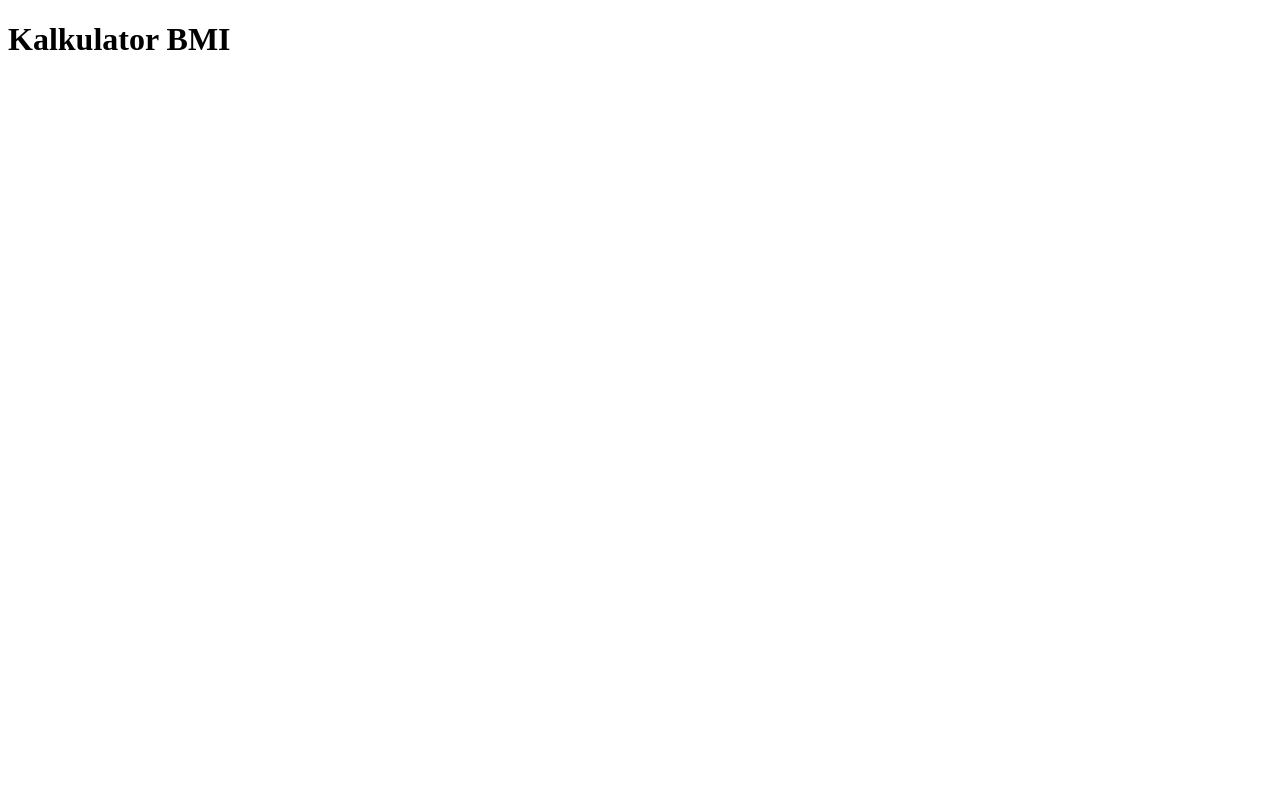
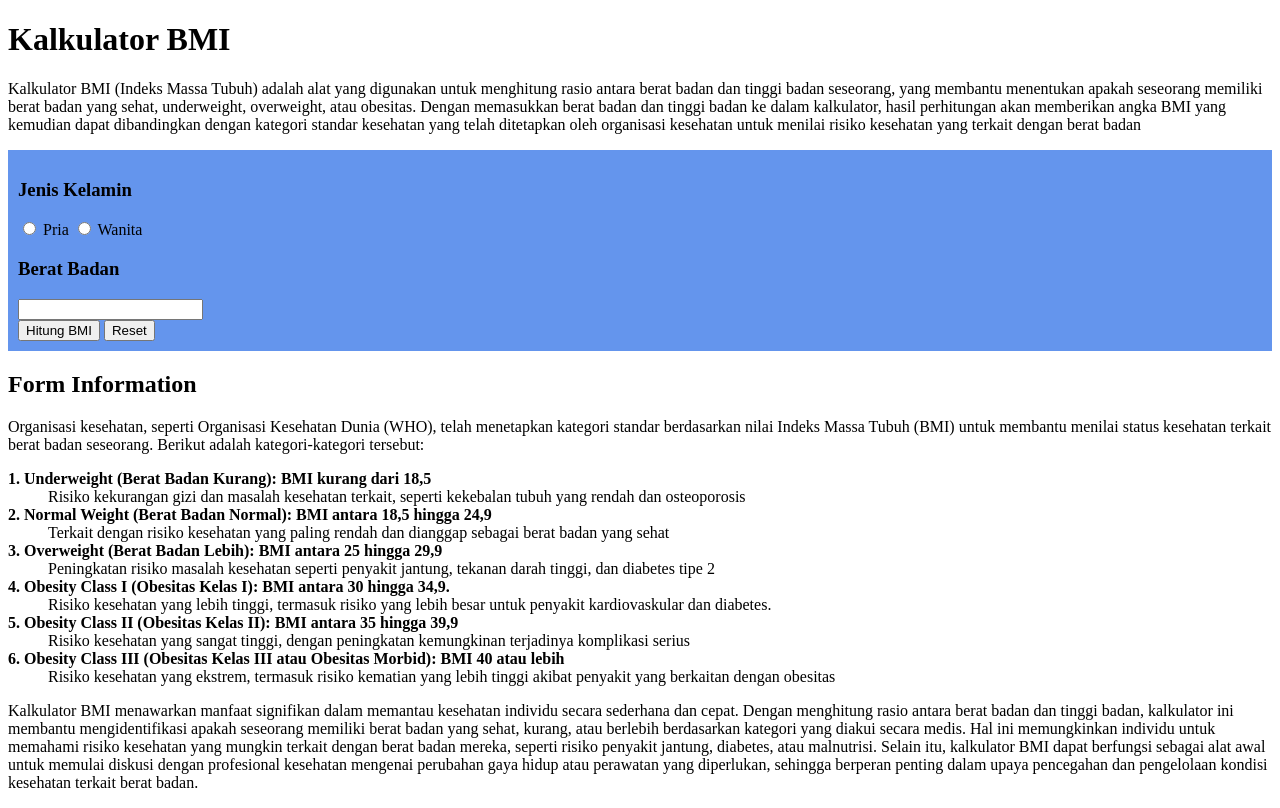
Before and after one commit to revou-fundamental-course/5-aug-24-ft-dyza, a plain HTML site: page index.html in a window 1280 px wide. Drawn offline with Linux system fonts and the light colour scheme.

Commit message:
config assigment

```diff
--- a/css/styles.css
+++ b/css/styles.css
@@ -0,0 +1,5 @@
+
+form{
+    padding: 10px;
+    background-color: cornflowerblue;
+}
--- a/index.html
+++ b/index.html
@@ -15,9 +15,78 @@
     </header>
 
     <main>
+        <aside>
         <article>
-            <p></p>
+            <p>Kalkulator BMI (Indeks Massa Tubuh) adalah alat yang digunakan untuk menghitung rasio antara berat badan dan tinggi badan seseorang,
+            yang membantu menentukan apakah seseorang memiliki berat badan yang sehat, underweight, overweight, atau obesitas.
+            Dengan memasukkan berat badan dan tinggi badan ke dalam kalkulator, hasil perhitungan akan memberikan angka BMI yang kemudian dapat dibandingkan dengan kategori standar kesehatan yang telah ditetapkan oleh organisasi kesehatan untuk menilai risiko kesehatan yang terkait dengan berat badan</p>
         </article>
+
+        <form>
+            <div>
+                <h3>Jenis Kelamin</h3>
+                <input type="radio" id="Pria" name="jenis-kelamin" value="Pria"> <label for="Pria">Pria</label>
+                <input type="radio" id="Wanita" name="jenis-kelamin" value="Pria"> <label for="Wanita">Wanita</label>
+            </div>
+
+            <div>
+                <h3>Berat Badan</h3>
+                <input type="number">
+            </div>
+
+            <div>
+                <button>Hitung BMI</button>
+                <button>Reset</button>
+            </div>
+
+        </form>
+
+        <article>
+            <header>
+                <h2>Form Information</h2>
+            </header>
+
+            <p>
+            Organisasi kesehatan, seperti Organisasi Kesehatan Dunia (WHO),
+            telah menetapkan kategori standar berdasarkan nilai Indeks Massa Tubuh (BMI) untuk membantu menilai status kesehatan terkait berat badan seseorang.
+            Berikut adalah kategori-kategori tersebut:
+
+            <dl>
+                <dt><b>1. Underweight (Berat Badan Kurang): BMI kurang dari 18,5</b></dt>
+                <dd>Risiko kekurangan gizi dan masalah kesehatan terkait, seperti kekebalan tubuh yang rendah dan osteoporosis</dd>
+
+                <dt><b>2. Normal Weight (Berat Badan Normal): BMI antara 18,5 hingga 24,9</b></dt>
+                <dd>Terkait dengan risiko kesehatan yang paling rendah dan dianggap sebagai berat badan yang sehat</dd>
+
+                <dt><b>3. Overweight (Berat Badan Lebih): BMI antara 25 hingga 29,9</b></dt>
+                <dd>Peningkatan risiko masalah kesehatan seperti penyakit jantung, tekanan darah tinggi, dan diabetes tipe 2</dd>
+
+                <dt><b>4. Obesity Class I (Obesitas Kelas I): BMI antara 30 hingga 34,9.</b></dt>
+                <dd>Risiko kesehatan yang lebih tinggi, termasuk risiko yang lebih besar untuk penyakit kardiovaskular dan diabetes.</dd>
+
+                <dt><b>5. Obesity Class II (Obesitas Kelas II): BMI antara 35 hingga 39,9</b></dt>
+                <dd>Risiko kesehatan yang sangat tinggi, dengan peningkatan kemungkinan terjadinya komplikasi serius</dd>
+
+                <dt><b>6. Obesity Class III (Obesitas Kelas III atau Obesitas Morbid): BMI 40 atau lebih</b></dt>
+                <dd>Risiko kesehatan yang ekstrem, termasuk risiko kematian yang lebih tinggi akibat penyakit yang berkaitan dengan obesitas</dd>
+             </dl>
+
+             Kalkulator BMI menawarkan manfaat signifikan dalam memantau kesehatan individu secara sederhana dan cepat.
+             Dengan menghitung rasio antara berat badan dan tinggi badan, kalkulator ini membantu mengidentifikasi apakah seseorang memiliki berat badan yang sehat, kurang, atau berlebih berdasarkan kategori yang diakui secara medis.
+             Hal ini memungkinkan individu untuk memahami risiko kesehatan yang mungkin terkait dengan berat badan mereka, seperti risiko penyakit jantung, diabetes, atau malnutrisi.
+             Selain itu, kalkulator BMI dapat berfungsi sebagai alat awal untuk memulai diskusi dengan profesional kesehatan mengenai perubahan gaya hidup atau perawatan yang diperlukan,
+             sehingga berperan penting dalam upaya pencegahan dan pengelolaan kondisi kesehatan terkait berat badan.
+            </p>
+
+        </article>
+        </aside>
+
+        <aside>
+            <section></section>
+        </aside>
+
     </main>
+
+    <footer></footer>
 </body>
 </html>
```
